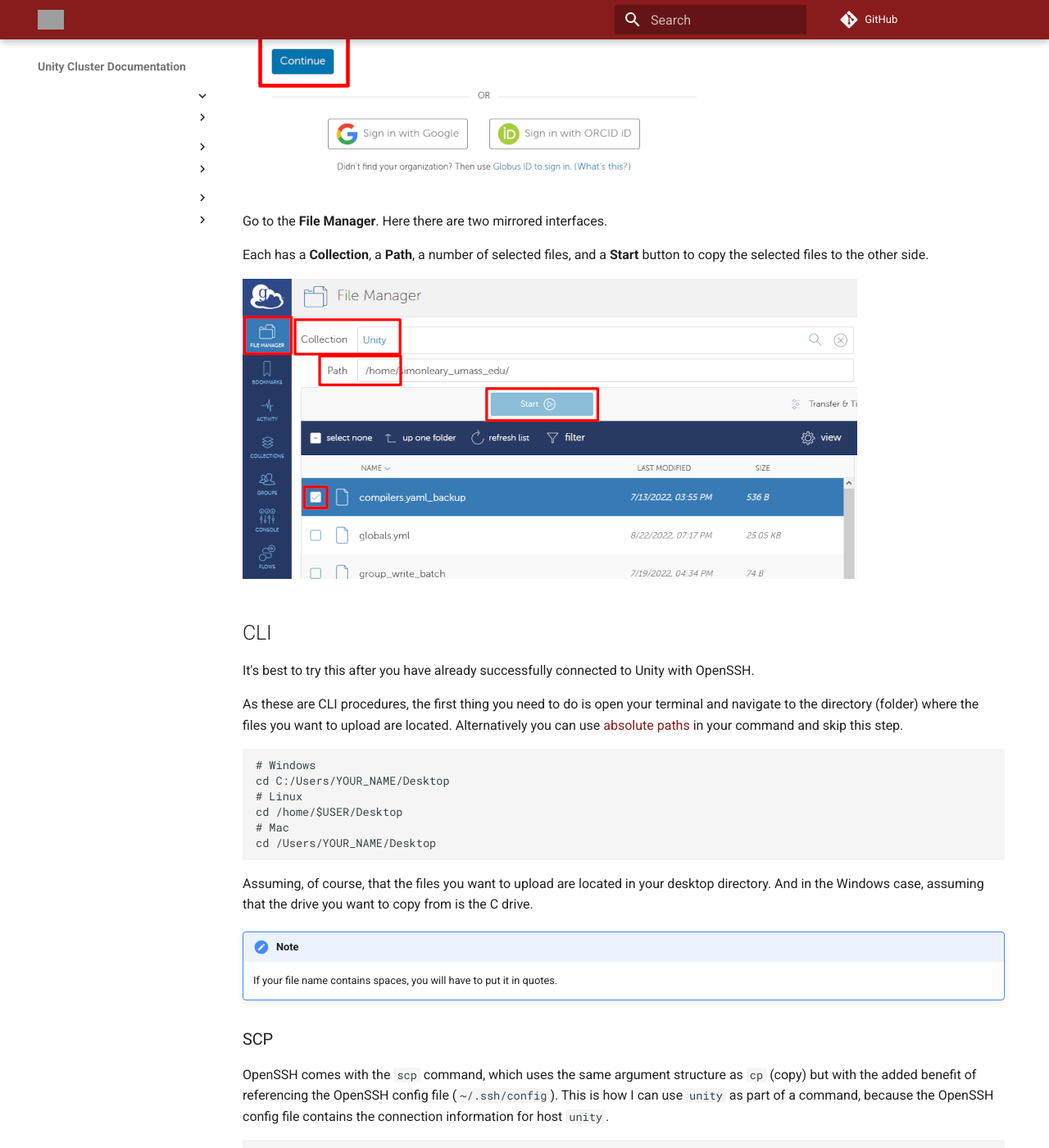
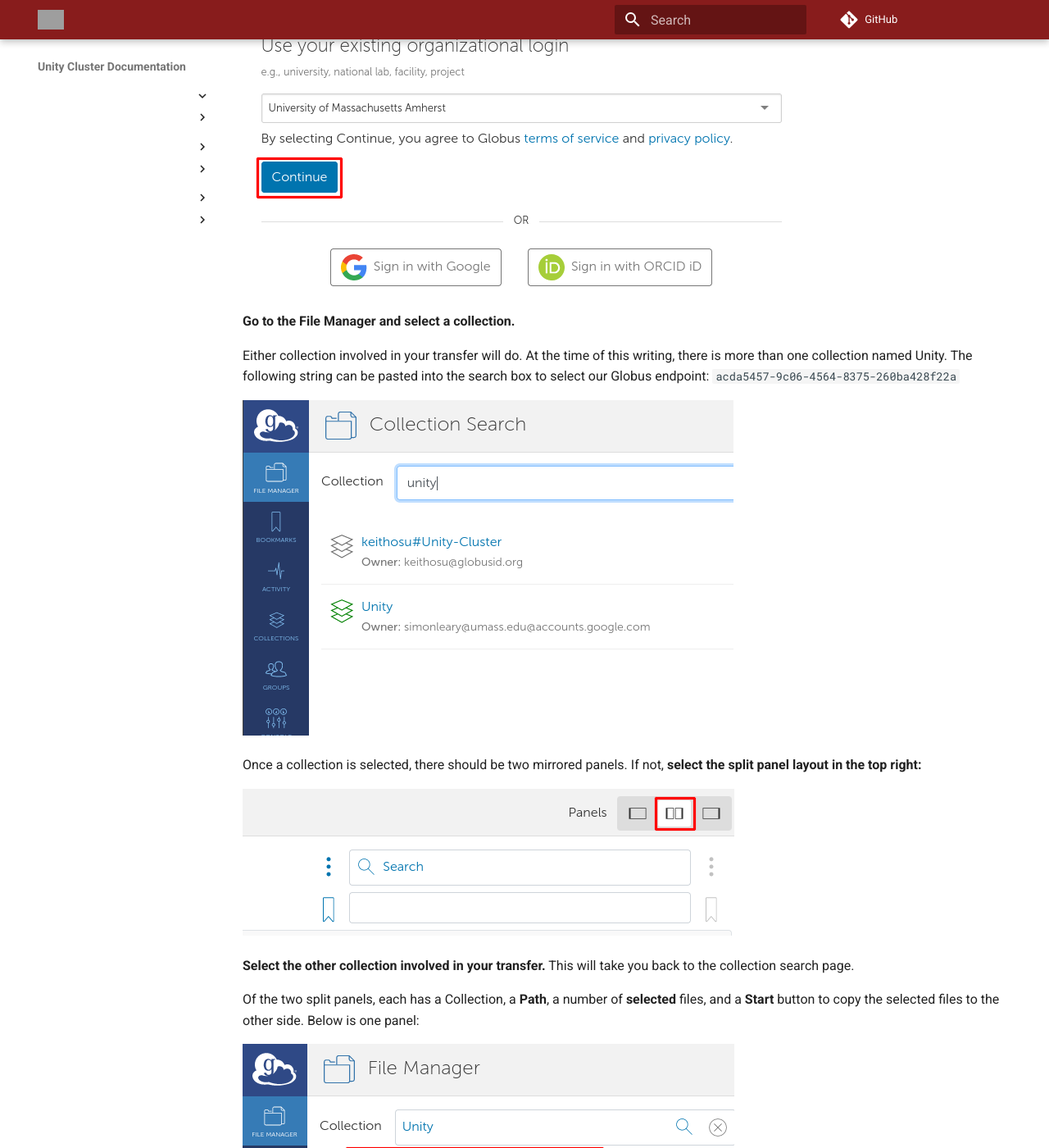
Before and after one commit to UMass-RC/unity-docs, an MkDocs documentation site: the page built from docs/uploading-files/index.md, in a window 1280 px wide and 1400 px high, scrolled down 4389 px. Shown: the whole window at 82% size. Built offline with MkDocs 1.6.1 and Material for MkDocs 9.7.7, drawn with Linux system fonts in a browser that asks for light colours; comment, search, counter and statistics services are not loaded; some of the changed text lies outside the part shown; grey boxes are pictures that could not be loaded.

Commit message:
improve globus docs

```diff
--- a/docs/uploading-files/index.md
+++ b/docs/uploading-files/index.md
@@ -57,26 +57,43 @@
 
 
 ## Globus ##
-Globus Connect allows for transfers between Globus endpoints.
+Globus Connect allows for transfers between Globus collections.
 
 This can be useful, for example, when migrating from one HPC cluster to another.
 
 [How can I transfer files to and from my local machine with Globus?](https://docs.globus.org/faq/transfer-sharing/#how_can_i_transfer_files_to_and_from_my_laptop_or_desktop)
 
-### Using Globus Connect ###
+### Using Globus Connect in your browser ###
 
-Go to [app.globus.org](https://app.globus.org)
+**Know which two Globus collections you want to transfer between.**
 
-If prompted, select your university and login with their identity provider.
+One is presumably Unity. The other could be your local machine if you install Globus Connect Personal. (see above)
+
+**Go to [app.globus.org](https://app.globus.org)**
+
+**If prompted, select your university and login with their identity provider.**
 
 ![Login to Globus](res/globus-login.png)
 
-Go to the **File Manager**. Here there are two mirrored interfaces.
+**Go to the File Manager and select a collection.**
 
-Each has a **Collection**, a **Path**, a number of selected files, and a **Start** button to copy the selected files to the other side.
+Either collection involved in your transfer will do. At the time of this writing, there is more than one collection named Unity.
+The following string can be pasted into the search box to select our Globus endpoint:
+`acda5457-9c06-4564-8375-260ba428f22a`
+
+![Globus select split panels](res/globus-collection-search.png)
+
+Once a collection is selected, there should be two mirrored panels. If not, **select the split panel layout in the top right:**
+
+![Globus select split panels](res/globus-select-split-panels.png)
+
+**Select the other collection involved in your transfer.** This will take you back to the collection search page.
+
+Of the two split panels, each has a Collection, a **Path**, a number of **selected** files, and a **Start** button to copy the selected files to the other side. Below is one panel:
 
 ![Configure Globus Transfer](res/globus-configure-transfer.png)
 
+**Configure your transfer and press 'Start'.**
 
 ## CLI ##
 It's best to try this after you have already successfully connected to Unity with OpenSSH.
```
Also changed, not shown: docs/uploading-files/res/globus-collection-search.png (added), docs/uploading-files/res/globus-configure-transfer.png, docs/uploading-files/res/globus-login.png, docs/uploading-files/res/globus-select-split-panels.png (added).
